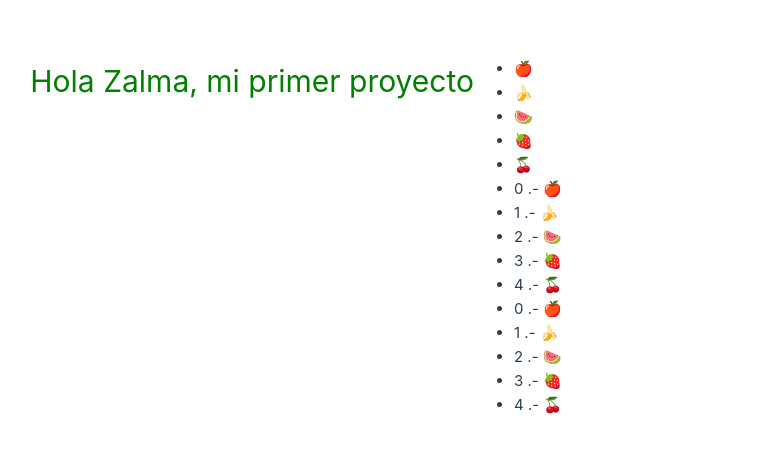
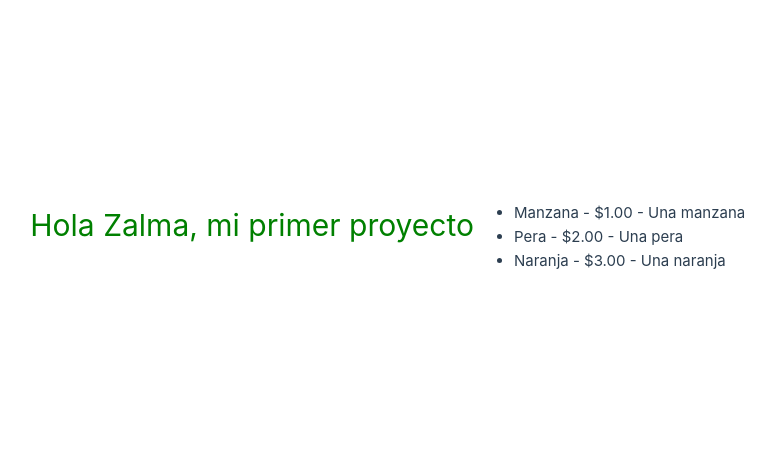
Before and after one commit to ZalmaCastroRosas/VueLearn, a Vue app: page / in a window 1280 px wide. Shown: the part 163-614 px from the top of the page, without its empty margins (166-941 px from the left). Built offline with nearby package versions, Linux system fonts and the light colour scheme.

Commit message:
v-for (array de objetos)

```diff
--- a/src/App.vue
+++ b/src/App.vue
@@ -4,7 +4,30 @@ const styleColor = 'color: green';
 const arrayColores = [ "blue", "red","pink", "purple" ]
 const activo = false;
 
-const arrayFrutas = ["🍎", "🍌", "🍉", "🍓", "🍒"];
+// const arrayFrutas = ["🍎", "🍌", "🍉", "🍓", "🍒"];
+const arrayFrutas = [
+    {
+        name: "Manzana",
+        price: "$1.00",
+        description: "Una manzana",
+        stock: 0,
+        id:1,
+    },
+    {
+        name: "Pera",
+        price: "$2.00",
+        description: "Una pera",
+        stock: 10,
+        id:2,
+    },
+    {
+        name: "Naranja",
+        price: "$3.00",
+        description: "Una naranja",
+        stock: 20,
+        id:3,
+    },
+];
 </script>
 
 <template>
@@ -35,11 +58,18 @@ const arrayFrutas = ["🍎", "🍌", "🍉", "🍓", "🍒"];
 
 
   <!-- v-for -->
-   <ul>
+   <!-- <ul>
     <li v-for="fruta in arrayFrutas">{{fruta}}</li>
     <li v-for="(fruta, index) in arrayFrutas">{{index}} .- {{fruta}}</li>
     <li v-for="(fruta, index) in arrayFrutas" :key="index">{{index}} .- {{fruta}}</li>
-   </ul>
+   </ul> -->
+
+   <!-- v-for (array de objetos)(Key es el elemento unico que no se debe de repetir) -->
+    <ul>
+      <li v-for="fruta2 in arrayFrutas" :key="fruta2.id">
+        {{ fruta2.name }} - {{ fruta2.price }} - {{ fruta2.description }}
+      </li>
+    </ul>
 
 </template>
 
```
